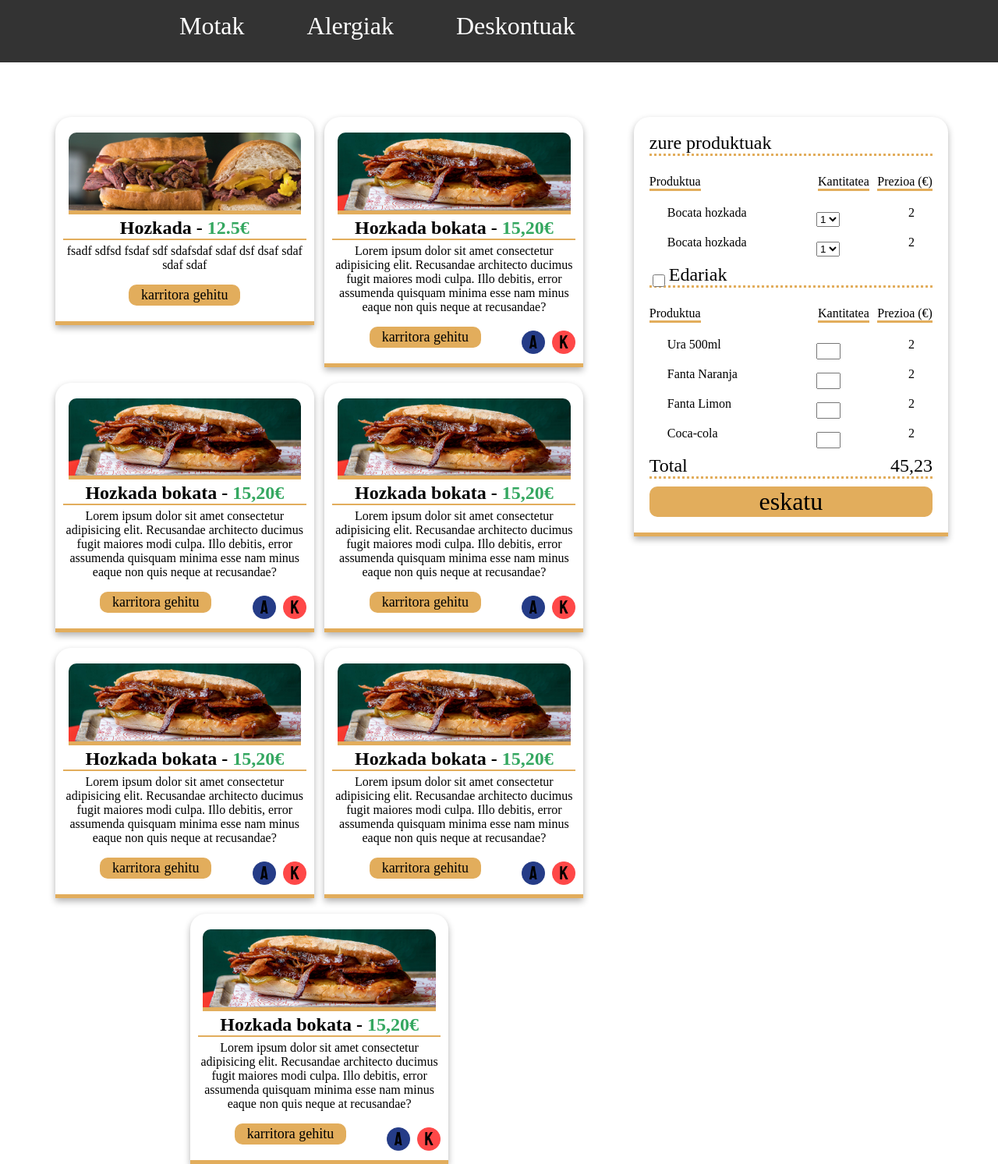
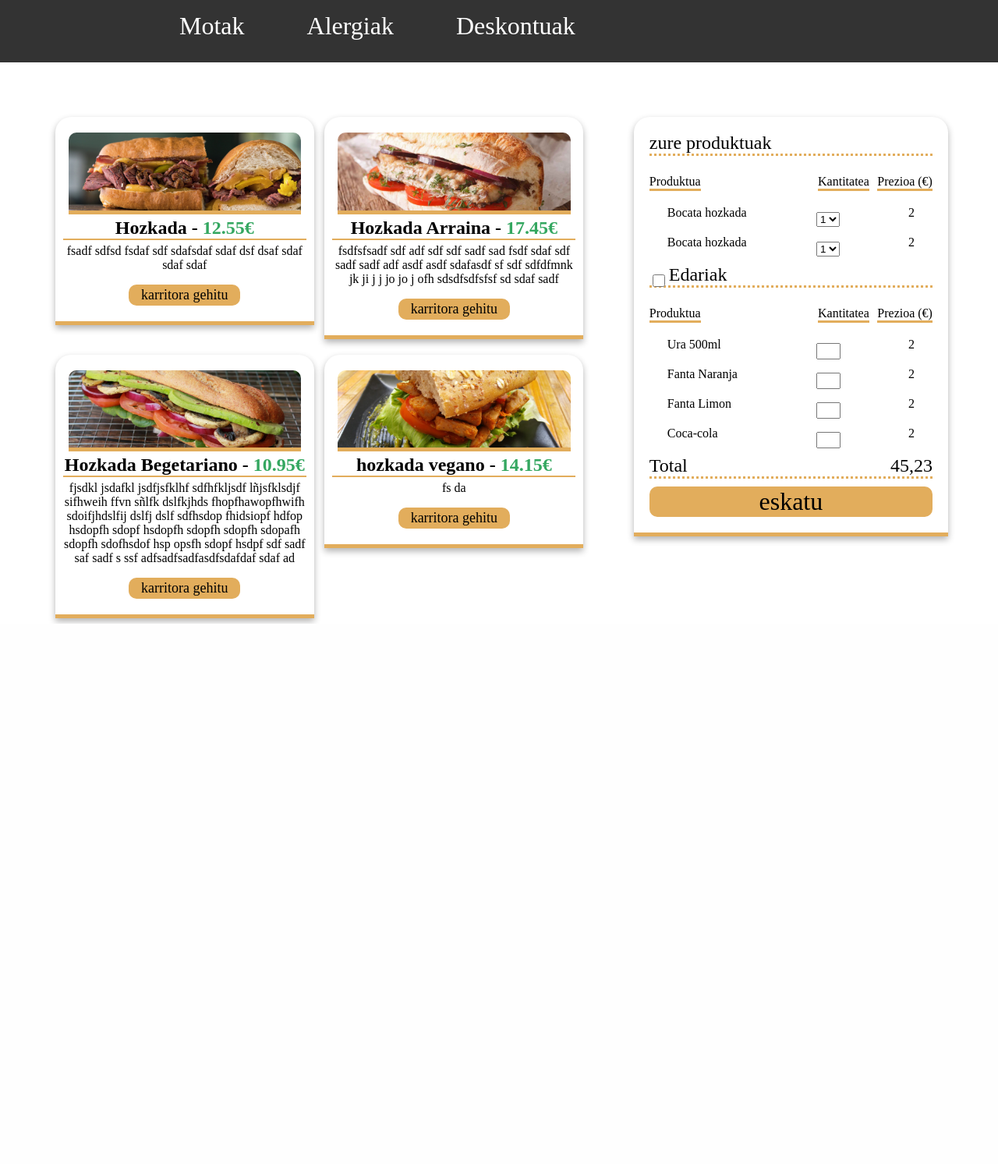
Before and after one commit to RAH-66-Apache/Hozkada, a Django app: page /bokatak/ in a window 1280 px wide. Shown: the whole page at 78% size. After the commit the page ends 800 px from the top, so only its background shows below. Run offline with Django 4.2, Linux system fonts and the light colour scheme; data comes from the database, SQL or seed files in the repository; some web fonts are replaced.

Commit message:
Bokata argazki eta filtroak funtzionztzen

```diff
--- a/Hozkada/Hozkada/settings.py
+++ b/Hozkada/Hozkada/settings.py
@@ -11,10 +11,12 @@ https://docs.djangoproject.com/en/4.2/ref/settings/
 """
 
 from pathlib import Path
+import os
 
 # Build paths inside the project like this: BASE_DIR / 'subdir'.
 BASE_DIR = Path(__file__).resolve().parent.parent
-
+MEDIA_URL = '/media/'
+MEDIA_ROOT = os.path.join(BASE_DIR, 'media')
 
 # Quick-start development settings - unsuitable for production
 # See https://docs.djangoproject.com/en/4.2/howto/deployment/checklist/
--- a/Hozkada/Hozkada/urls.py
+++ b/Hozkada/Hozkada/urls.py
@@ -16,8 +16,12 @@ Including another URLconf
 """
 from django.contrib import admin
 from django.urls import include, path
+from django.conf import settings
+from django.conf.urls.static import static
 
 urlpatterns = [
     path('admin/', admin.site.urls),
     path('', include('HozkadaBokatak.urls'))
 ]
+if settings.DEBUG:
+    urlpatterns += static(settings.MEDIA_URL, document_root=settings.MEDIA_ROOT)
--- a/Hozkada/HozkadaBokatak/templates/bokatak.html
+++ b/Hozkada/HozkadaBokatak/templates/bokatak.html
@@ -63,101 +63,24 @@
     <div id="content">
         <div id="bokatacontent">
             {%for bokatak in bokatak%}
-            <div class="bokata">
+            <div class="bokata" data-mota="{{bokatak.mota}}">
                 <div class="bokataimg">
                     <img src="{{bokatak.img.url}}" alt="{{bokatak.izena}}">
                 </div>
                 <div class="bokatainfo">
                     <h2 class="bokatatitulo">{{bokatak.izena}} - <span class="prezioa">{{bokatak.prezioa}}€</span></h2>
                     <p>{{bokatak.deskribapena}}</p>
+
+                    <div class="alergiak">
+                        {% for alergia_platerrak in bokatak.alergia_set.all %}
+                        <img src="{{alergia_platerrak.img.url}}" alt="">
+                        {%endfor%}
+                    </div>
+
                     <input class="karritoragehituinp" type="button" value="karritora gehitu">
                 </div>
             </div>
             {%endfor%}
-            <div class="bokata">
-                <div class="bokataimg">
-                    <img src="../static/media/bokatak_img/bokatak/bokataBase.jpg" alt="">
-                </div>
-                <div class="bokatainfo">
-                    <h2 class="bokatatitulo">Hozkada bokata - <span class="prezioa">15,20€</span></h2>
-                    <p>Lorem ipsum dolor sit amet consectetur adipisicing elit. Recusandae architecto ducimus fugit maiores modi culpa. Illo debitis, error assumenda quisquam minima esse nam minus eaque non quis neque at recusandae?</p>
-                    <div class="alergiak">
-                        <img src="../static/media/bokatak_img/alergiak/ico_arrainak.png" alt="">
-                        <img src="../static/media/bokatak_img/alergiak/ico_krustazeo.png" alt="">
-                    </div>
-                    <input class="karritoragehituinp" type="button" value="karritora gehitu">
-                </div>
-            </div>
-            <div class="bokata">
-                <div class="bokataimg">
-                    <img src="../static/media/bokatak_img/bokatak/bokataBase.jpg" alt="">
-                </div>
-                <div class="bokatainfo">
-                    <h2 class="bokatatitulo">Hozkada bokata - <span class="prezioa">15,20€</span></h2>
-                    <p>Lorem ipsum dolor sit amet consectetur adipisicing elit. Recusandae architecto ducimus fugit maiores modi culpa. Illo debitis, error assumenda quisquam minima esse nam minus eaque non quis neque at recusandae?</p>
-                    <div class="alergiak">
-                        <img src="../static/media/bokatak_img/alergiak/ico_arrainak.png" alt="">
-                        <img src="../static/media/bokatak_img/alergiak/ico_krustazeo.png" alt="">
-                    </div>
-                    <input class="karritoragehituinp" type="button" value="karritora gehitu">
-                </div>
-            </div>
-            <div class="bokata">
-                <div class="bokataimg">
-                    <img src="../static/media/bokatak_img/bokatak/bokataBase.jpg" alt="">
-                </div>
-                <div class="bokatainfo">
-                    <h2 class="bokatatitulo">Hozkada bokata - <span class="prezioa">15,20€</span></h2>
-                    <p>Lorem ipsum dolor sit amet consectetur adipisicing elit. Recusandae architecto ducimus fugit maiores modi culpa. Illo debitis, error assumenda quisquam minima esse nam minus eaque non quis neque at recusandae?</p>
-                    <div class="alergiak">
-                        <img src="../static/media/bokatak_img/alergiak/ico_arrainak.png" alt="">
-                        <img src="../static/media/bokatak_img/alergiak/ico_krustazeo.png" alt="">
-                    </div>
-                    <input class="karritoragehituinp" type="button" value="karritora gehitu">
-                </div>
-            </div>
-            <div class="bokata">
-                <div class="bokataimg">
-                    <img src="../static/media/bokatak_img/bokatak/bokataBase.jpg" alt="">
-                </div>
-                <div class="bokatainfo">
-                    <h2 class="bokatatitulo">Hozkada bokata - <span class="prezioa">15,20€</span></h2>
-                    <p>Lorem ipsum dolor sit amet consectetur adipisicing elit. Recusandae architecto ducimus fugit maiores modi culpa. Illo debitis, error assumenda quisquam minima esse nam minus eaque non quis neque at recusandae?</p>
-                    <div class="alergiak">
-                        <img src="../static/media/bokatak_img/alergiak/ico_arrainak.png" alt="">
-                        <img src="../static/media/bokatak_img/alergiak/ico_krustazeo.png" alt="">
-                    </div>
-                    <input class="karritoragehituinp" type="button" value="karritora gehitu">
-                </div>
-            </div>
-            <div class="bokata">
-                <div class="bokataimg">
-                    <img src="../static/media/bokatak_img/bokatak/bokataBase.jpg" alt="">
-                </div>
-                <div class="bokatainfo">
-                    <h2 class="bokatatitulo">Hozkada bokata - <span class="prezioa">15,20€</span></h2>
-                    <p>Lorem ipsum dolor sit amet consectetur adipisicing elit. Recusandae architecto ducimus fugit maiores modi culpa. Illo debitis, error assumenda quisquam minima esse nam minus eaque non quis neque at recusandae?</p>
-                    <div class="alergiak">
-                        <img src="../static/media/bokatak_img/alergiak/ico_arrainak.png" alt="">
-                        <img src="../static/media/bokatak_img/alergiak/ico_krustazeo.png" alt="">
-                    </div>
-                    <input class="karritoragehituinp" type="button" value="karritora gehitu">
-                </div>
-            </div>
-            <div class="bokata">
-                <div class="bokataimg">
-                    <img src="../static/media/bokatak_img/bokatak/bokataBase.jpg" alt="">
-                </div>
-                <div class="bokatainfo">
-                    <h2 class="bokatatitulo">Hozkada bokata - <span class="prezioa">15,20€</span></h2>
-                    <p>Lorem ipsum dolor sit amet consectetur adipisicing elit. Recusandae architecto ducimus fugit maiores modi culpa. Illo debitis, error assumenda quisquam minima esse nam minus eaque non quis neque at recusandae?</p>
-                    <div class="alergiak">
-                        <img src="../static/media/bokatak_img/alergiak/ico_arrainak.png" alt="">
-                        <img src="../static/media/bokatak_img/alergiak/ico_krustazeo.png" alt="">
-                    </div>
-                    <input class="karritoragehituinp" type="button" value="karritora gehitu">
-                </div>
-            </div>
         </div>
 
 
@@ -246,9 +169,38 @@
             </div>
         </div>
     </div>
+    <script src="https://ajax.googleapis.com/ajax/libs/jquery/3.7.1/jquery.min.js"></script>
+    <script>
+        $(document).ready(function() {
+            // Escucha el evento de cambio en los checkboxes
+            $('input[type="checkbox"]').change(function() {
+                // Crear un array para almacenar las categorías seleccionadas
+                var categoriasSeleccionadas = [];
 
-    <script>
+                // Recorrer todos los checkboxes para determinar cuáles están marcados
+                $('input[type="checkbox"]').each(function() {
+                    if ($(this).is(':checked')) {
+                        categoriasSeleccionadas.push($(this).attr('name'));
+                    }
+                });
 
+                // Mostrar u ocultar los elementos bokata según las categorías seleccionadas
+                if (categoriasSeleccionadas.length === 0) {
+                    // Si no hay categorías seleccionadas, mostrar todos los elementos
+                    $('.bokata').show();
+                } else {
+                    // Mostrar solo los elementos que coinciden con las categorías seleccionadas
+                    $('.bokata').each(function() {
+                        var dataMota = $(this).data('mota');
+                        if (categoriasSeleccionadas.includes(dataMota)) {
+                            $(this).show();
+                        } else {
+                            $(this).hide();
+                        }
+                    });
+                }
+            });
+        });
     </script>
 </body>
 </html>
```
Also changed, not shown: Hozkada/db.sqlite3, Hozkada/media/img/bokatak/bocadillo-arraina.png (added), Hozkada/media/img/bokatak/bocadillo-vegetariano.png (added), Hozkada/media/img/bokatak/bocata-vegano.png (added), Hozkada/media/img/bokatak/bokata_hozkada.png (renamed from Hozkada/img/bokatak/bokata_hozkada.png).
